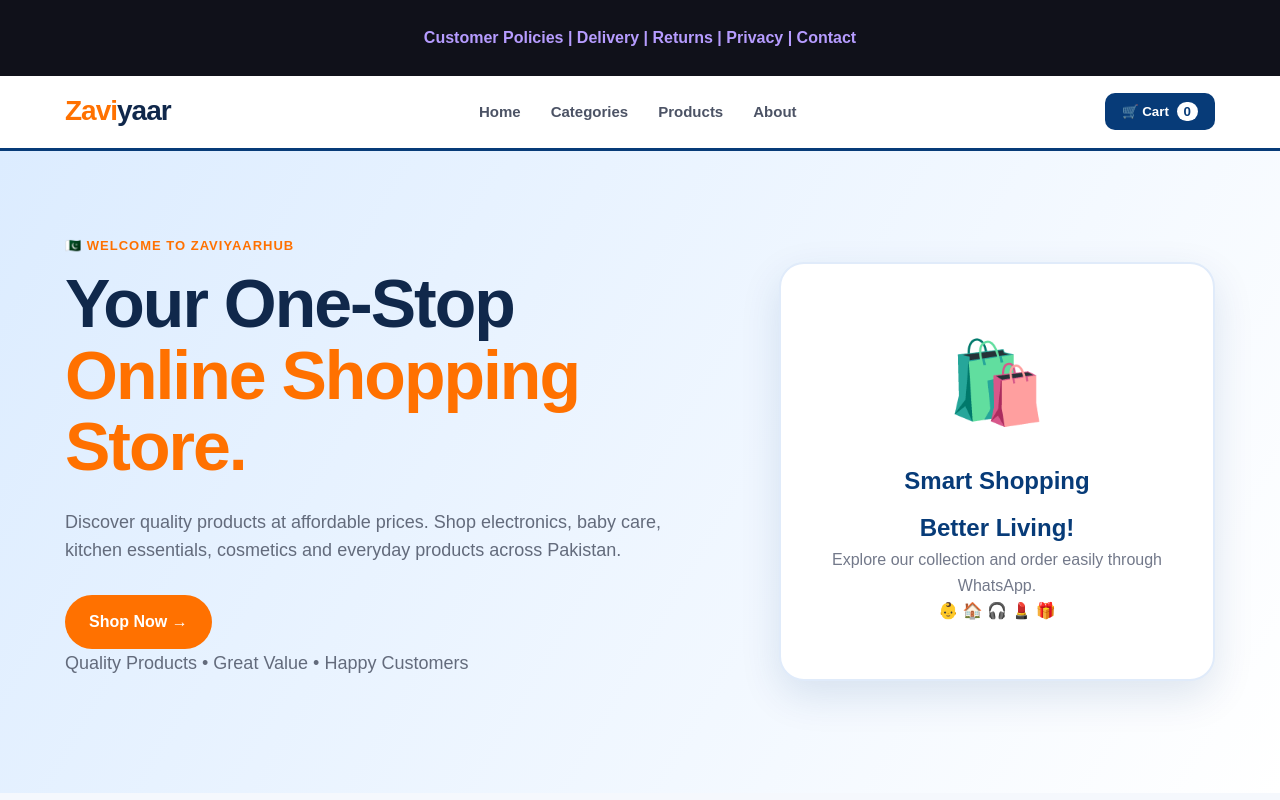
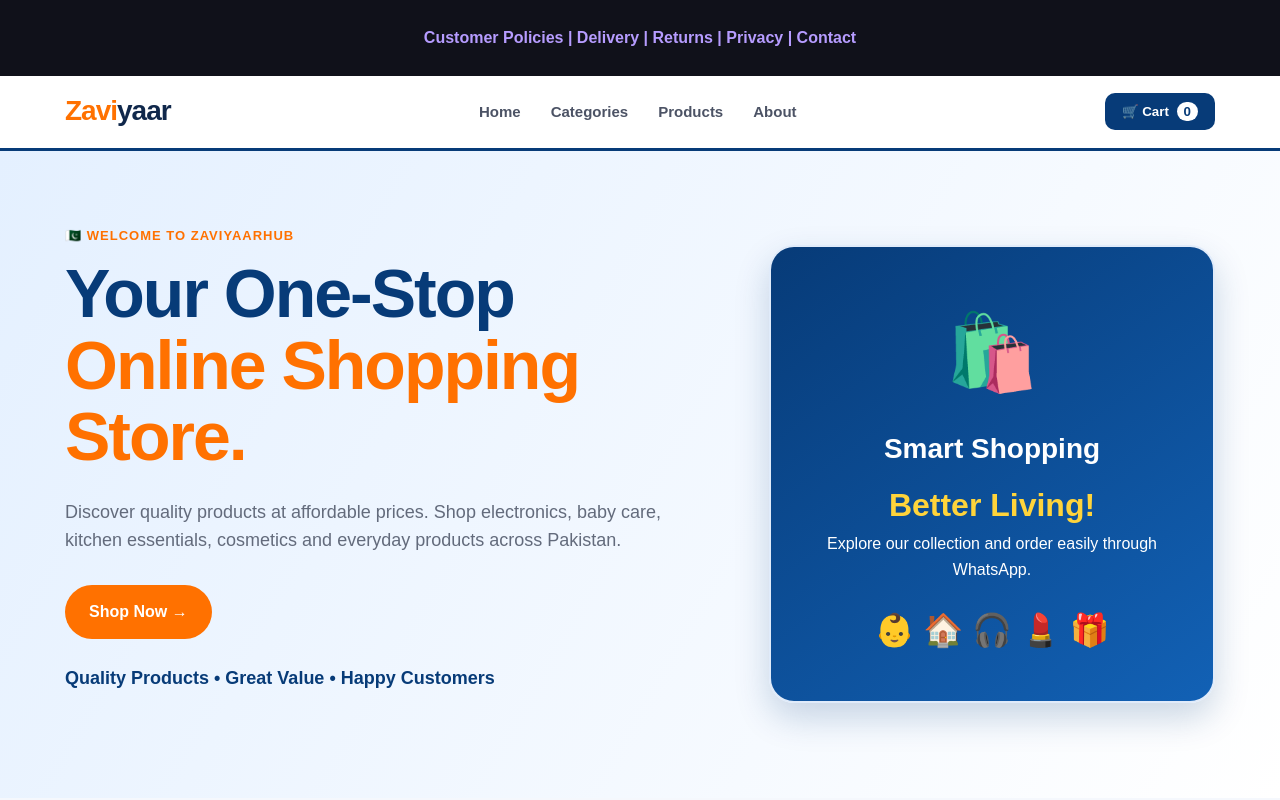
Before and after one commit to naveedlatif1234/Zaviyaarhub, a plain HTML site: page index.html in a window 1280 px wide. Shown: the top 800 px of the page. Drawn offline with Linux system fonts and the light colour scheme.

Commit message:
Update style.css

```diff
--- a/style.css
+++ b/style.css
@@ -792,3 +792,69 @@ footer {
 .add-btn:hover {
   background: #ff7100 !important;
 }
+
+/* ZAVIYAARHUB PROFESSIONAL BANNER */
+
+.hero {
+  background: linear-gradient(120deg, #e4f0ff, #ffffff) !important;
+  padding: 75px 0 !important;
+}
+
+.hero-content {
+  gap: 35px !important;
+}
+
+.hero h1 {
+  color: #073b78;
+}
+
+.hero h1 span {
+  color: #ff7100 !important;
+}
+
+.hero-card {
+  background: linear-gradient(145deg, #073b78, #1261b5) !important;
+  color: white !important;
+  border-radius: 25px !important;
+  padding: 45px 25px !important;
+  box-shadow: 0 15px 35px rgba(7,59,120,.2) !important;
+}
+
+.hero-card h3 {
+  color: white;
+  font-size: 28px;
+}
+
+.hero-card h2 {
+  color: #ffd43b;
+  font-size: 32px;
+}
+
+.hero-card p {
+  color: white !important;
+}
+
+.hero-icon {
+  font-size: 75px;
+}
+
+.hero-shopping-icons {
+  font-size: 32px;
+  margin-top: 22px;
+}
+
+.hero-tagline {
+  margin-top: 25px;
+  font-weight: bold;
+  color: #073b78 !important;
+}
+
+@media(max-width:600px) {
+  .hero {
+    padding: 45px 0 !important;
+  }
+
+  .hero h1 {
+    font-size: 38px !important;
+  }
+}
```
